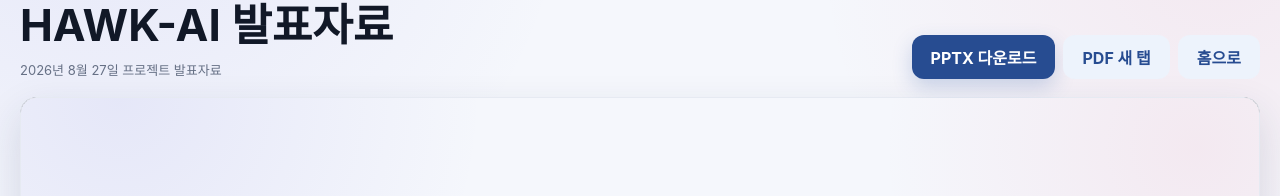
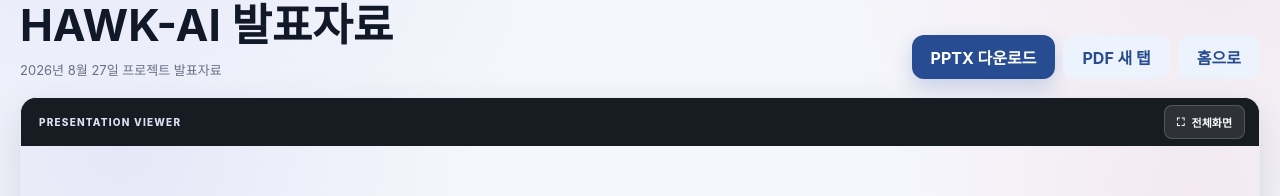
Before and after one commit to hawk-ai-project/frontend, a Next.js app: page /project/presentation in a window 1280 px wide. Shown: the part 148-344 px from the top of the page. Built offline with nearby package versions, Linux system fonts and the light colour scheme; no server answers.

Commit message:
fix : 발표자료 전체 화면 보기 기능 추가

```diff
--- /dev/null
+++ b/src/app/project/presentation/PresentationViewer.jsx
@@ -0,0 +1,65 @@
+"use client";
+
+import { useEffect, useRef, useState } from "react";
+import styles from "./presentation.module.css";
+
+export default function PresentationViewer({ src, title }) {
+  const viewerRef = useRef(null);
+  const [isFullscreen, setIsFullscreen] = useState(false);
+  const [fullscreenError, setFullscreenError] = useState("");
+
+  useEffect(() => {
+    const syncFullscreenState = () => {
+      setIsFullscreen(document.fullscreenElement === viewerRef.current);
+    };
+
+    document.addEventListener("fullscreenchange", syncFullscreenState);
+    return () => {
+      document.removeEventListener("fullscreenchange", syncFullscreenState);
+    };
+  }, []);
+
+  const toggleFullscreen = async () => {
+    setFullscreenError("");
+    try {
+      if (document.fullscreenElement) {
+        await document.exitFullscreen();
+        return;
+      }
+      if (!viewerRef.current?.requestFullscreen) {
+        setFullscreenError("이 브라우저에서는 전체화면을 지원하지 않습니다.");
+        return;
+      }
+      await viewerRef.current.requestFullscreen();
+    } catch {
+      setFullscreenError("전체화면 모드를 시작하지 못했습니다.");
+    }
+  };
+
+  return (
+    <section
+      ref={viewerRef}
+      className={styles.viewer}
+      aria-label={title + " 뷰어"}
+    >
+      <div className={styles.viewerToolbar}>
+        <span>
+          {isFullscreen ? "PRESENTATION MODE" : "PRESENTATION VIEWER"}
+        </span>
+        <button type="button" onClick={toggleFullscreen}>
+          <span aria-hidden="true">{isFullscreen ? "↙" : "⛶"}</span>
+          {isFullscreen ? "전체화면 종료" : "전체화면"}
+        </button>
+      </div>
+      {fullscreenError && (
+        <p className={styles.fullscreenError} role="alert">
+          {fullscreenError}
+        </p>
+      )}
+      <iframe src={src} title={title} allowFullScreen />
+      <noscript>
+        발표자료를 보려면 JavaScript를 활성화하거나 PDF 파일을 내려받아 주세요.
+      </noscript>
+    </section>
+  );
+}
--- a/src/app/project/presentation/page.js
+++ b/src/app/project/presentation/page.js
@@ -1,5 +1,6 @@
 import Link from "next/link";
 import styles from "./presentation.module.css";
+import PresentationViewer from "./PresentationViewer";
 
 const presentationBase = "/documents/hawk-ai-presentation-20260827";
 
@@ -39,16 +40,10 @@ export default function ProjectPresentationPage() {
         </div>
       </header>
 
-      <section className={styles.viewer} aria-label="HAWK-AI 발표자료 뷰어">
-        <iframe
-          src={presentationBase + ".pdf#view=FitH&toolbar=1&navpanes=0"}
-          title="HAWK-AI 발표자료"
-        />
-        <noscript>
-          발표자료를 보려면 JavaScript를 활성화하거나 PDF 파일을 내려받아
-          주세요.
-        </noscript>
-      </section>
+      <PresentationViewer
+        src={presentationBase + ".pdf#view=FitH&toolbar=1&navpanes=0"}
+        title="HAWK-AI 발표자료"
+      />
     </main>
   );
 }
--- a/src/app/project/presentation/presentation.module.css
+++ b/src/app/project/presentation/presentation.module.css
@@ -38,6 +38,9 @@
 }
 
 .viewer {
+  position: relative;
+  display: flex;
+  flex-direction: column;
   height: min(78vh, 920px);
   min-height: 560px;
   overflow: hidden;
@@ -47,9 +50,68 @@
   box-shadow: 0 16px 40px rgba(37, 52, 78, 0.14);
 }
 
+.viewerToolbar {
+  min-height: 48px;
+  padding: 0 14px 0 18px;
+  display: flex;
+  align-items: center;
+  justify-content: space-between;
+  gap: 16px;
+  background: #171b22;
+  color: #d9e2f2;
+}
+
+.viewerToolbar > span {
+  font-size: 10px;
+  font-weight: 850;
+  letter-spacing: 0.12em;
+}
+
+.viewerToolbar button {
+  min-height: 34px;
+  padding: 0 12px;
+  display: inline-flex;
+  align-items: center;
+  gap: 7px;
+  border: 1px solid rgba(255, 255, 255, 0.18);
+  border-radius: 8px;
+  background: rgba(255, 255, 255, 0.1);
+  color: #fff;
+  font-size: 11px;
+  font-weight: 800;
+  cursor: pointer;
+}
+
+.viewerToolbar button:hover {
+  background: rgba(255, 255, 255, 0.18);
+}
+
+.fullscreenError {
+  margin: 0;
+  padding: 8px 14px;
+  background: #fff1e8;
+  color: #9b472f;
+  font-size: 11px;
+}
+
+.viewer:fullscreen {
+  width: 100vw;
+  height: 100vh;
+  min-height: 0;
+  border: 0;
+  border-radius: 0;
+  background: #11151b;
+}
+
+.viewer:fullscreen .viewerToolbar {
+  min-height: 54px;
+}
+
 .viewer iframe {
   width: 100%;
   height: 100%;
+  min-height: 0;
+  flex: 1;
   border: 0;
   background: #fff;
 }
```
